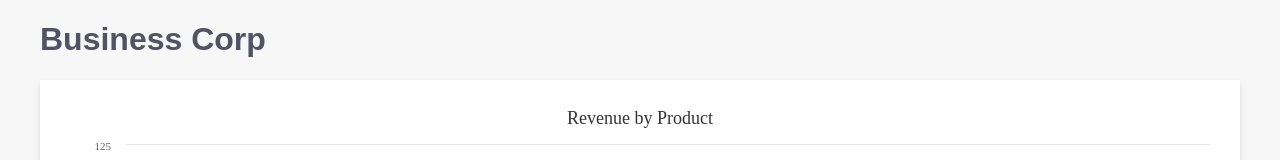
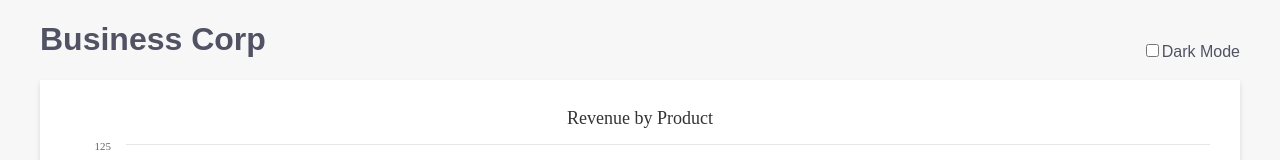
Before and after one commit to christophercalle/AnalyticsDash, a React (Create React App) app in the folder analytics-dash/: page / in a window 1280 px wide. Shown: the top 160 px of the page. Built offline with nearby package versions, Linux system fonts and the light colour scheme; a web font is replaced by a local one.

Commit message:
started on color switch

```diff
--- a/analytics-dash/src/Dashboard/Container.js
+++ b/analytics-dash/src/Dashboard/Container.js
@@ -1,6 +1,7 @@
 import styled from 'styled-components';
 
 export const Container = styled.div`
+  position: relative;
   max-width: 1200px;
   margin: auto;
 
--- /dev/null
+++ b/analytics-dash/src/Dashboard/DarkSwitch.js
@@ -0,0 +1,24 @@
+import React from 'react';
+import styled from 'styled-components';
+
+const DarkSwitchContainer = styled.div`
+  position: absolute;
+  right: 0px;
+  top: 20px;
+`
+
+const Input = styled.input``;
+const Label = styled.label`
+  cursor: pointer;
+`;
+
+export function DarkSwitch(){
+  return(
+    <DarkSwitchContainer>
+      <Label>
+        <Input type="checkbox" />
+        Dark Mode
+      </Label>
+    </DarkSwitchContainer>
+  )
+}
--- a/analytics-dash/src/Dashboard/Dashboard.js
+++ b/analytics-dash/src/Dashboard/Dashboard.js
@@ -4,6 +4,7 @@ import {Container} from './Container';
 import {GlobalStyle} from './GlobalStyle';
 import {Chart} from './Chart';
 import {VirtualizedTable} from './Table';
+import {DarkSwitch} from './DarkSwitch';
 
 export function Dashboard() {
   return (
@@ -11,6 +12,7 @@ export function Dashboard() {
       <GlobalStyle />
       <Container>
         <Brand />
+        <DarkSwitch />
         <Chart />
         <VirtualizedTable />
       </Container>
```
